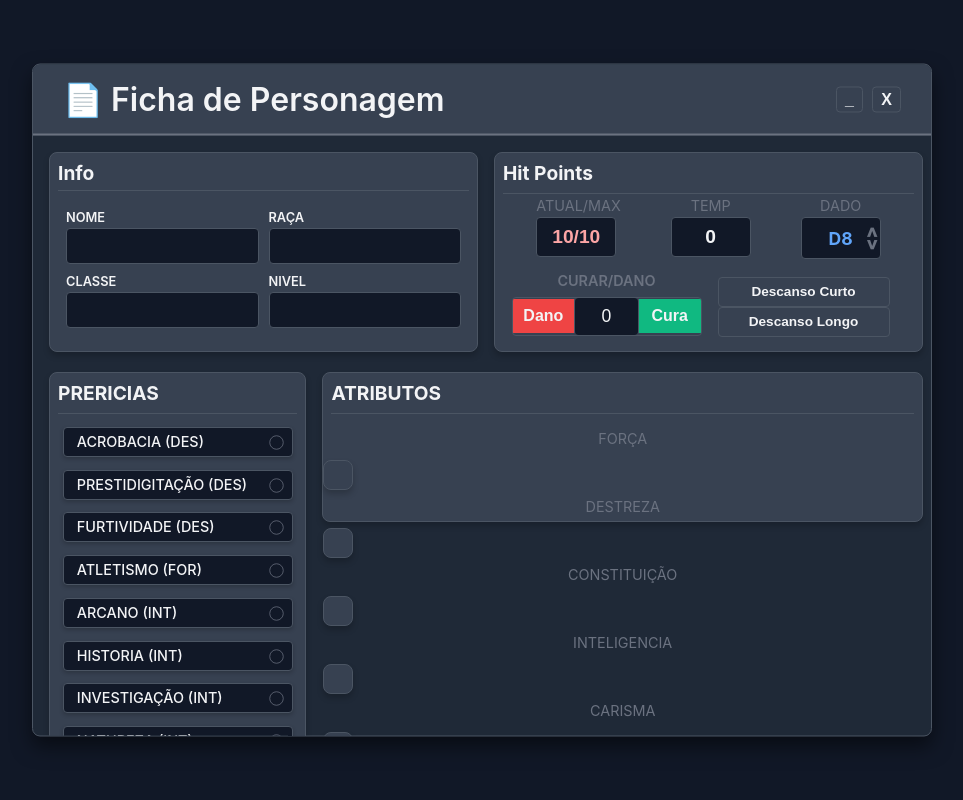
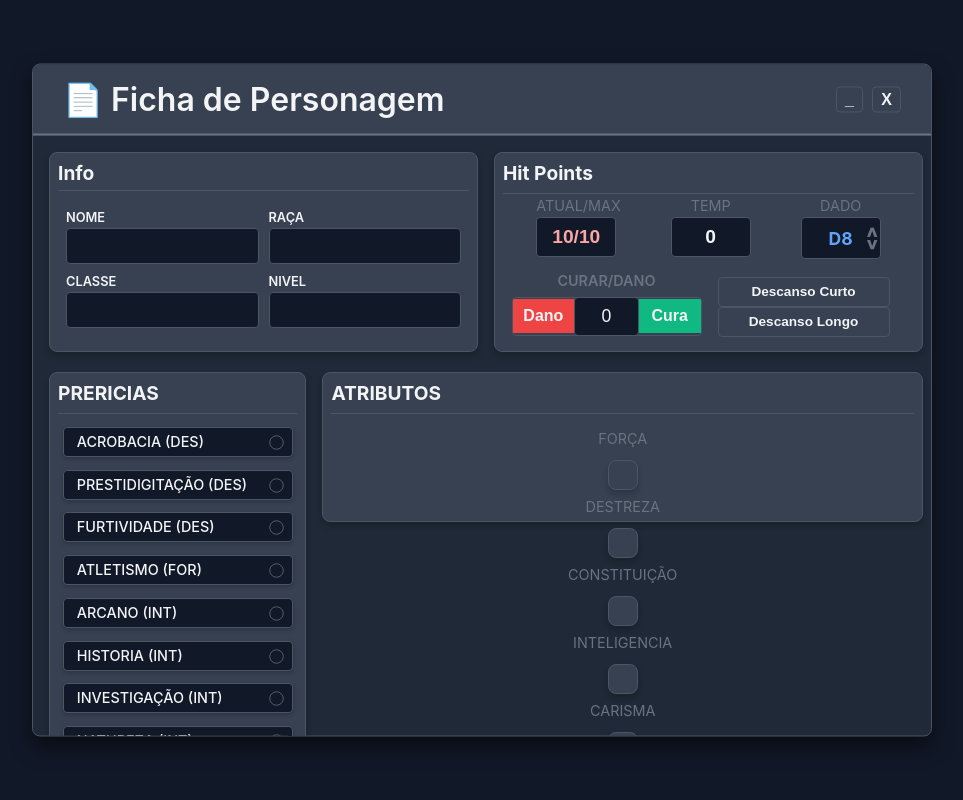
Before and after one commit to YangMRJ/VTT, a plain HTML site: page ficha/index.html in a window 1280 px wide. Shown: the whole page, without its empty margins (158-1121 px from the left). Drawn offline with Linux system fonts and the light colour scheme.

Commit message:
Nov 28, 2025, 1:00 PM

```diff
--- a/ficha/style.css
+++ b/ficha/style.css
@@ -682,8 +682,10 @@ input[type="number"] {
 }
 
 .attributes-block input{
+    display: flex;
     width: 30px;
     height: 30px;
+    justify-self: center;
     background: var(--bg-light);
     border: 1px solid var(--border-color);
     border-radius: 8px;
```
